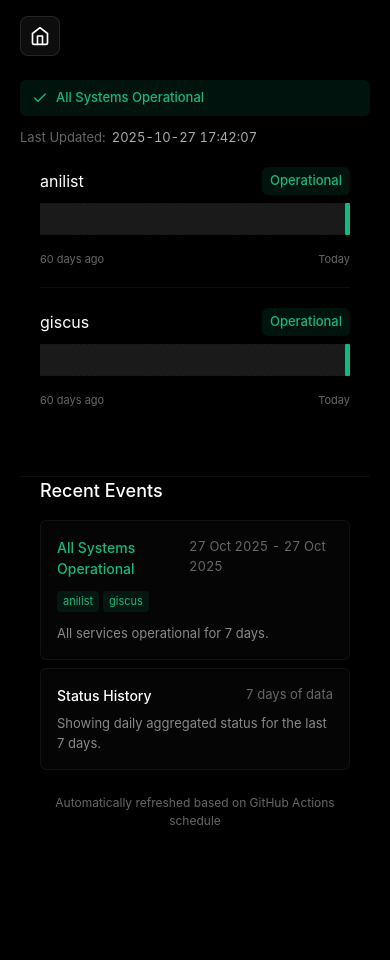
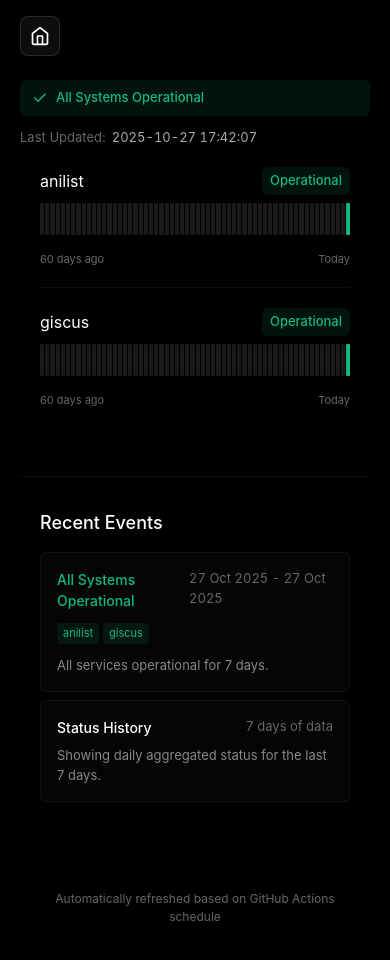
Before and after one commit to lhmchyd/HonMaku-Status, a plain HTML site: page index.html in a window 390 px wide. Shown: the top 960 px of the page. Before the commit the page ends 844 px from the top, so only its background shows below. Drawn offline with Linux system fonts and the light colour scheme.

Commit message:
Add files via upload

```diff
--- a/src/css/style.css
+++ b/src/css/style.css
@@ -19,8 +19,9 @@
 }
 
 .container {
-    max-width: var(--container-5xl);
+    max-width: calc(var(--container-5xl) - 40px);
     margin: 0 auto;
+    padding: 0 20px;
 }
 
 header {
@@ -145,6 +146,7 @@
 
 .services {
     margin: 20px 0 40px 0;
+    padding: 0 20px;
 }
 
 .service-item {
@@ -204,6 +206,7 @@
 
 .uptime-bar {
     display: flex;
+    gap: 1px;
     height: 32px;
     margin-bottom: 16px;
 }
@@ -310,8 +313,8 @@
 }
 
 .history-section {
-    margin-top: 48px;
-    padding: 32px 0;
+    margin: 48px 0 0 0;
+    padding: 32px 20px;
     border-top: 1px solid rgba(255, 255, 255, 0.05);
 }
 
@@ -406,30 +409,8 @@
 
 footer {
     text-align: center;
-    padding: 32px 0 40px 0;
+    padding: 32px 20px 40px 20px;
     color: #666;
     font-size: 12px;
-    margin-top: 24px;
+    margin: 24px 0 0 0;
 }
-
-@media (max-width: 768px) {
-    .container {
-        padding: 0 20px;
-    }
-
-    header {
-        padding: 16px 0;
-    }
-
-    .services {
-        padding: 0 20px;
-    }
-
-    .history-section {
-        padding: 0 20px;
-    }
-
-    footer {
-        padding: 0 20px;
-    }
-}
```
